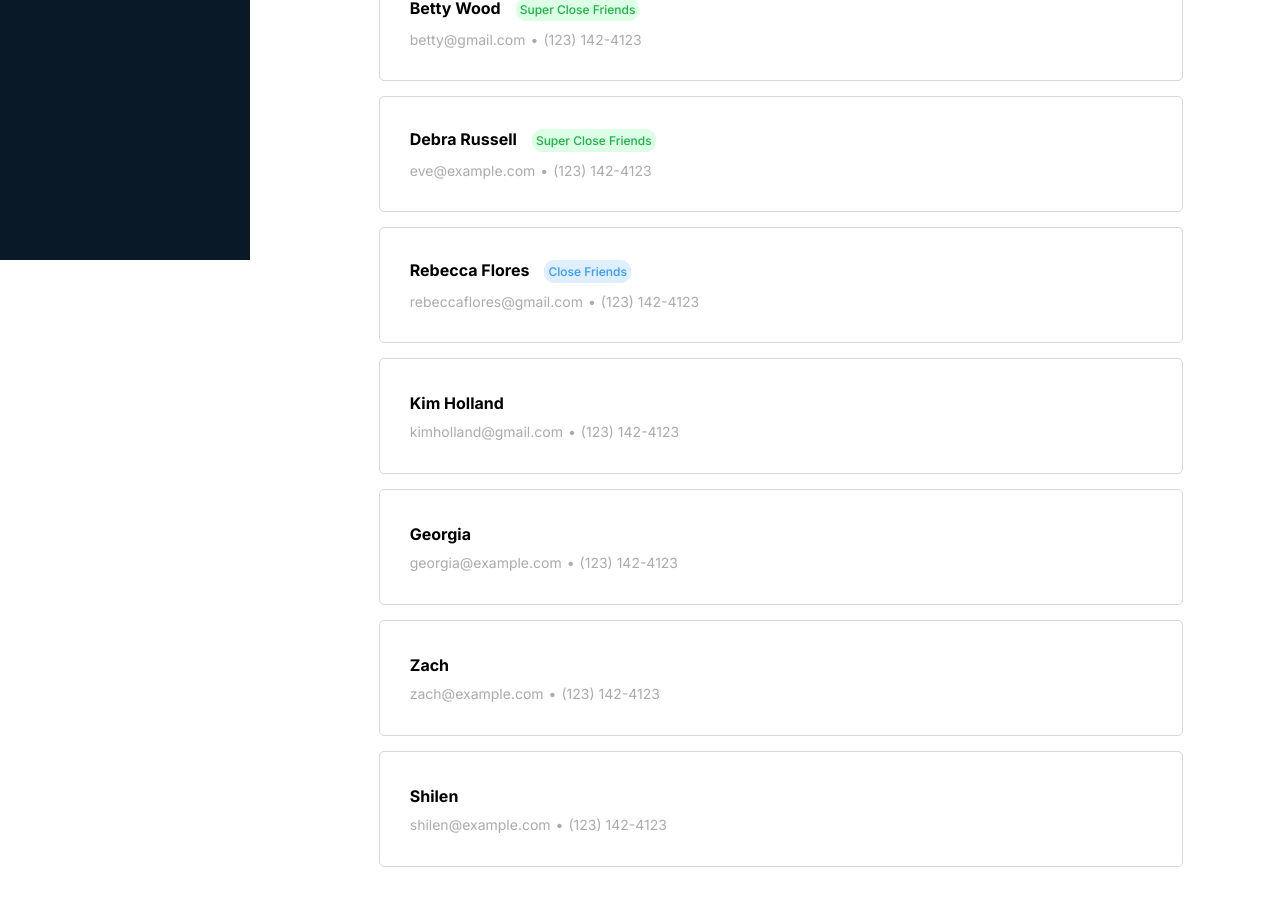
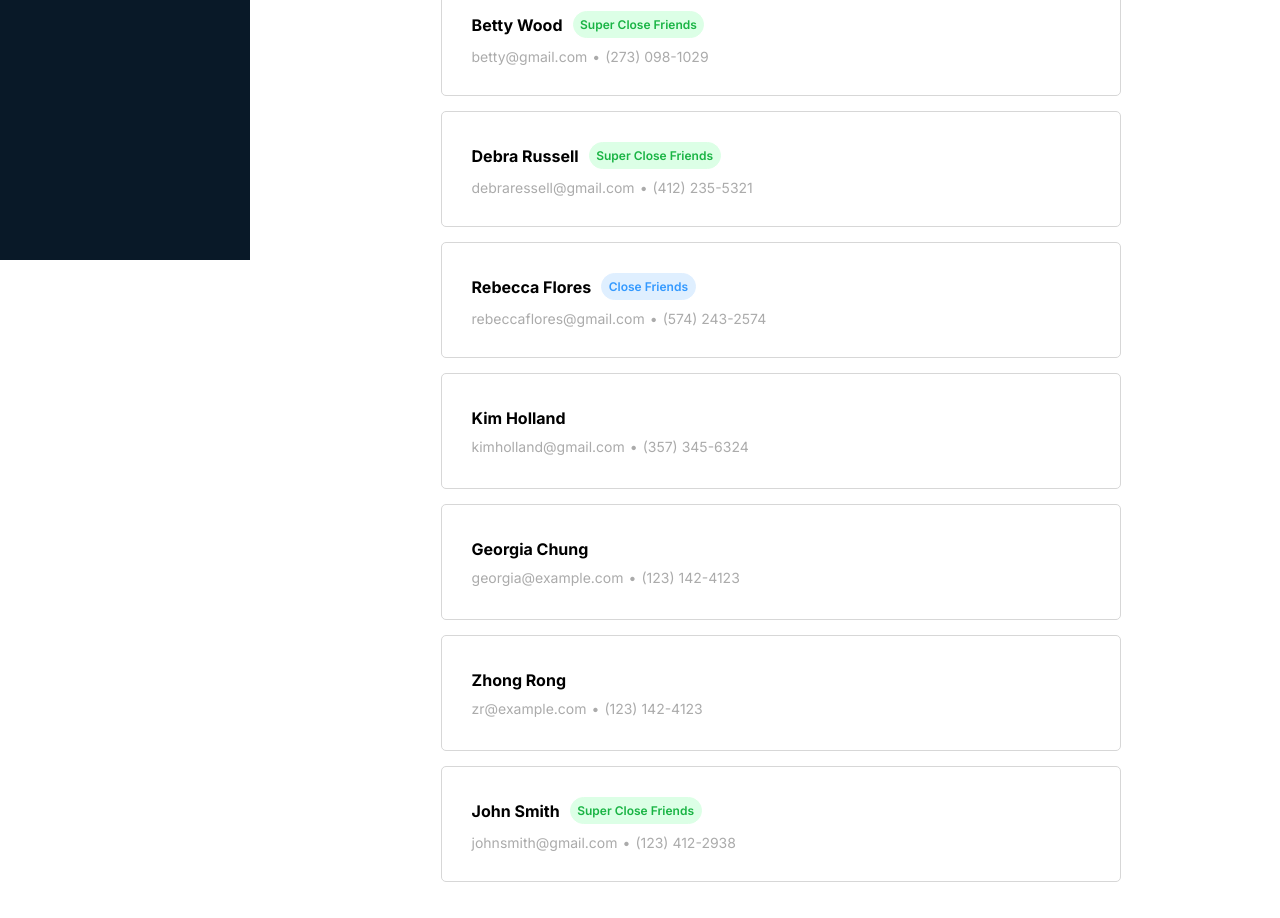
Before and after one commit to Y-ZR/clerkie-intern-challenge, a Next.js app: page /friends in a window 1280 px wide. Shown: the part 600-1518 px from the top of the page. Built offline with nearby package versions, Linux system fonts and the light colour scheme.

Commit message:
styling adjustments made

```diff
--- a/app/components/Card/friend-card.module.css
+++ b/app/components/Card/friend-card.module.css
@@ -16,6 +16,7 @@
   display: flex;
   flex-direction: row;
   margin-bottom: 10px;
+  align-items: center;
 }
 
 /* .cardLowerDiv styles the lower part of the friend card */
@@ -28,16 +29,16 @@
 
 /* .cardName styles the friend's name */
 .cardName {
-  font-weight: bold;
-  margin-right: 15px;
+  font-weight: 625;
+  margin-right: 10px;
 }
 
 /* .cardStatus styles the friend's status (Close Friends or Super Close Friends) */
 .cardStatus {
-  padding: 3px;
+  padding: 5px 6.5px;
   font-size: 12px;
-  font-weight: 500;
-  border-radius: 10px;
+  font-weight: 600;
+  border-radius: 21px;
 }
 
 /* .cardCloseFriends styles for Close Friends status */
--- a/app/components/Header/header.module.css
+++ b/app/components/Header/header.module.css
@@ -8,6 +8,6 @@
 
 .title {
   margin-left: 40px;
-  font-weight: 700;
+  font-weight: 630;
   font-size: 18px;
 }
--- a/app/components/Sidebar/sidebar.module.css
+++ b/app/components/Sidebar/sidebar.module.css
@@ -34,9 +34,9 @@
   width: 220px;
   display: flex;
   align-items: center;
-  font-weight: 600;
+  font-weight: 500;
   margin-bottom: 30px;
-  letter-spacing: 0.05em;
+  letter-spacing: 0.08px;
   font-size: 16px;
 }
 
--- a/app/friends/friendsData.json
+++ b/app/friends/friendsData.json
@@ -1,7 +1,7 @@
 [
     {
-        "name": "Salley Cooper",
-        "email": "salleycooper@gmail.com",
+        "name": "Sally Cooper",
+        "email": "sallycooper@gmail.com",
         "phoneNumber": "(470) 782-5471",
         "status": "Close Friends"
     },
@@ -13,44 +13,45 @@
     {
         "name": "George Bryant",
         "email": "georgebryant@gmail.com",
-        "phoneNumber": "(123) 142-4123"
+        "phoneNumber": "(393) 292-0983"
     },
     {
         "name": "Betty Wood",
         "email": "betty@gmail.com",
-        "phoneNumber": "(123) 142-4123",
+        "phoneNumber": "(273) 098-1029",
         "status": "Super Close Friends"
     },
     {
         "name": "Debra Russell",
-        "email": "eve@example.com",
-        "phoneNumber": "(123) 142-4123",
+        "email": "debraressell@gmail.com",
+        "phoneNumber": "(412) 235-5321",
         "status": "Super Close Friends"
     },
     {
         "name": "Rebecca Flores",
         "email": "rebeccaflores@gmail.com",
-        "phoneNumber": "(123) 142-4123",
+        "phoneNumber": "(574) 243-2574",
         "status": "Close Friends"
     },
     {
         "name": "Kim Holland",
         "email": "kimholland@gmail.com",
-        "phoneNumber": "(123) 142-4123"
+        "phoneNumber": "(357) 345-6324"
     },
     {
-        "name": "Georgia",
+        "name": "Georgia Chung",
         "email": "georgia@example.com",
         "phoneNumber": "(123) 142-4123"
     },
     {
-        "name": "Zach",
-        "email": "zach@example.com",
+        "name": "Zhong Rong",
+        "email": "zr@example.com",
         "phoneNumber": "(123) 142-4123"
     },
     {
-        "name": "Shilen",
-        "email": "shilen@example.com",
-        "phoneNumber": "(123) 142-4123"
+        "name": "John Smith",
+        "email": "johnsmith@gmail.com",
+        "phoneNumber": "(123) 412-2938",
+        "status": "Super Close Friends"
     }
 ]
--- a/app/friends/page.module.css
+++ b/app/friends/page.module.css
@@ -1,9 +1,10 @@
 .friendPageMainDiv {
-    width: 75%;
+    width: 63%;
     margin: 0 auto;
     display: flex;
     flex-direction: column;
     padding: 30px;
+    margin-top: 15px;
 }
 
 @keyframes getanimation {
```
